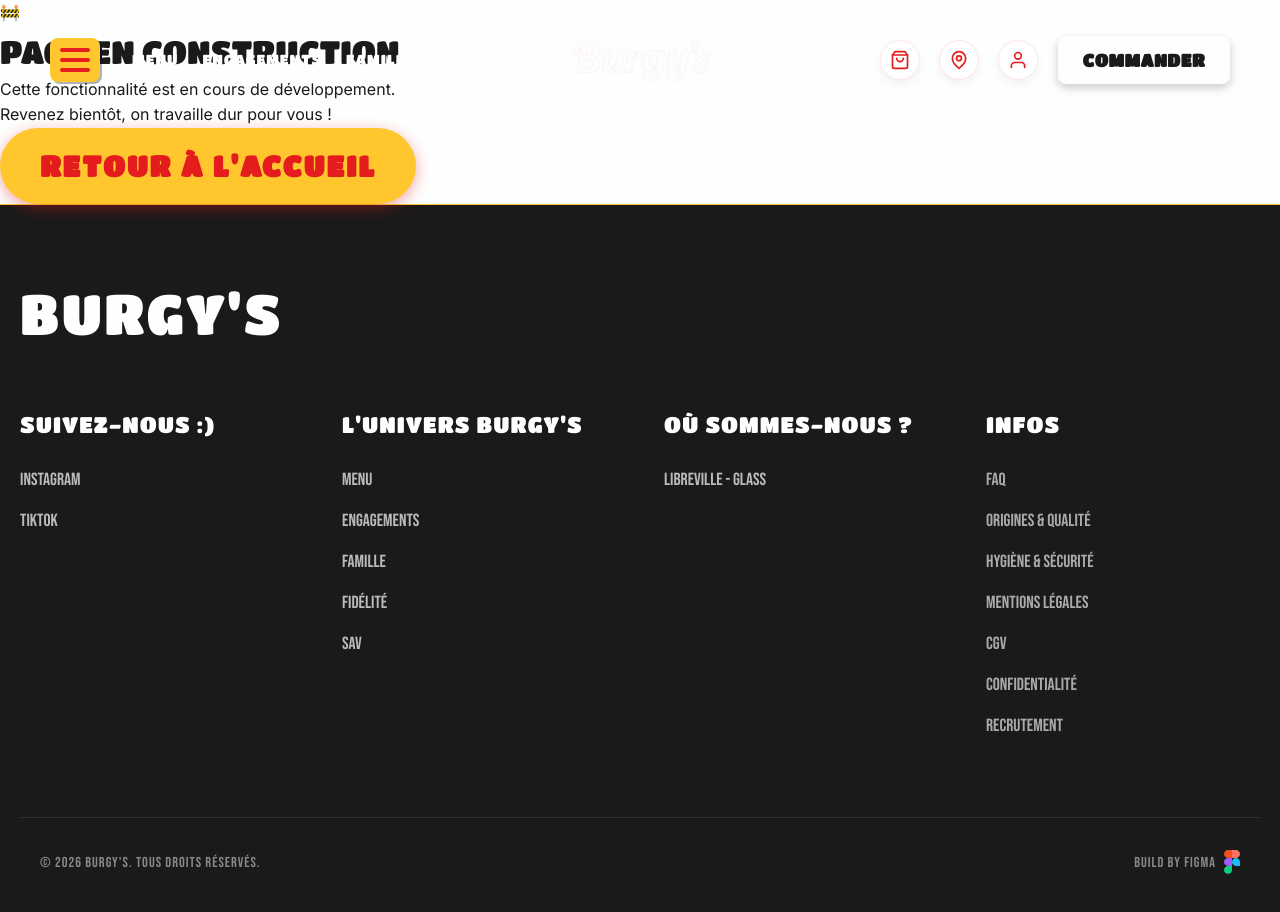
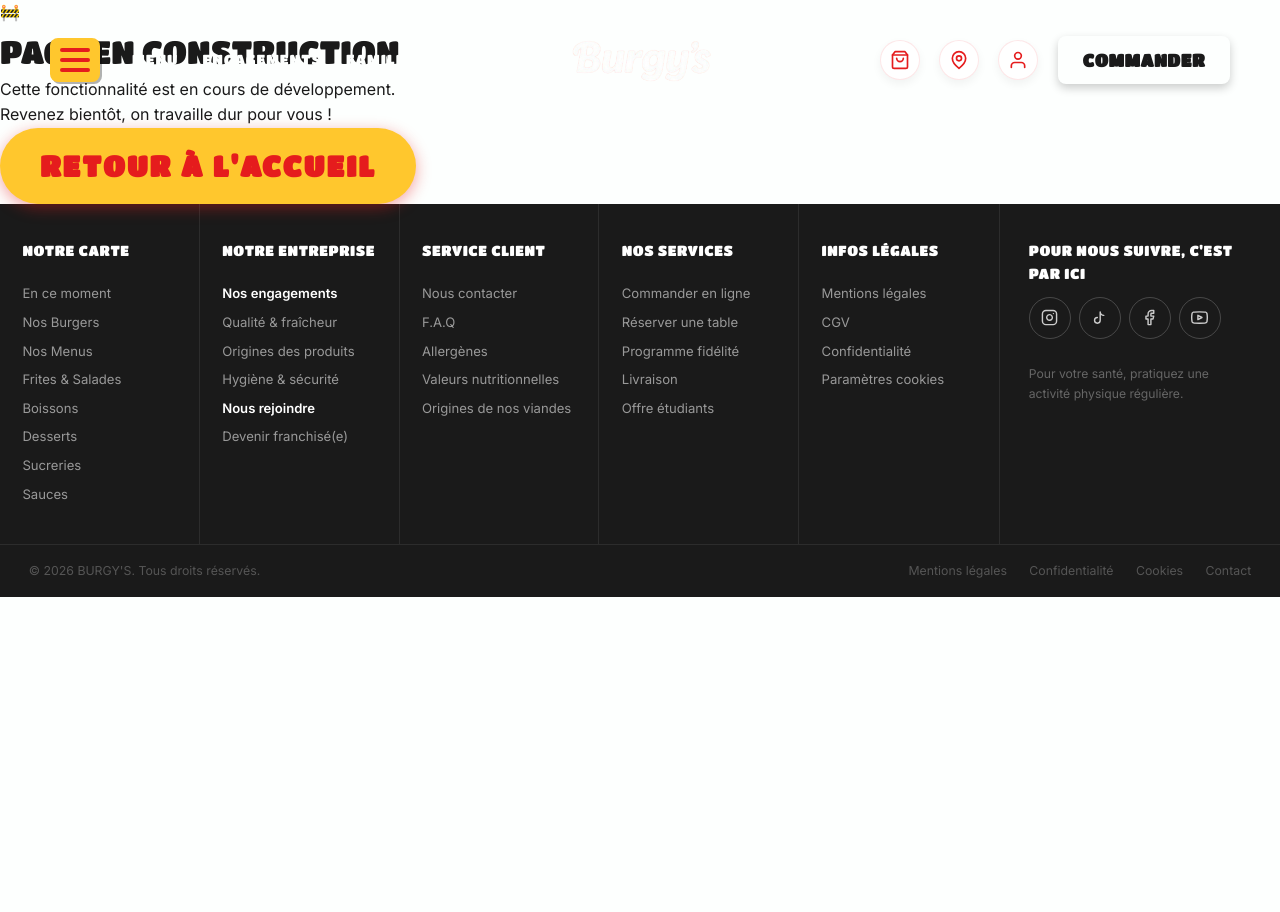
Before and after one commit to Squid-Nayth/burgy-s-demo, a React (Vite) app: page /en-construction in a window 1280 px wide. Shown: the top 912 px of the page. After the commit the page ends 800 px from the top, so only its background shows below. Built offline with nearby package versions, Linux system fonts and the light colour scheme.

Commit message:
Improved Footer design and made it responsive

```diff
--- a/src/components/Footer.jsx
+++ b/src/components/Footer.jsx
@@ -1,67 +1,276 @@
+import { useState } from 'react'
 import { Link } from 'react-router-dom'
+
+const footerStyles = `
+  .footer-v2 {
+    background: #1a1a1a;
+    color: #ccc;
+    font-family: var(--font-body);
+    font-size: 0.88rem;
+  }
+
+  /* ══ DESKTOP : grille 5 col + panneau droit ══ */
+  .footer-inner {
+    display: grid;
+    grid-template-columns: 1fr 280px;
+    border-bottom: 1px solid rgba(255,255,255,0.08);
+  }
+  .footer-cols {
+    display: grid;
+    grid-template-columns: repeat(5, 1fr);
+    border-right: 1px solid rgba(255,255,255,0.08);
+  }
+  .footer-col {
+    padding: 2.2rem 1.4rem;
+    border-right: 1px solid rgba(255,255,255,0.08);
+  }
+  .footer-col:last-child { border-right: none; }
+
+  /* Desktop : titre statique, chevron masqué, corps toujours visible */
+  .footer-col-header {
+    display: flex;
+    align-items: center;
+    justify-content: space-between;
+    margin-bottom: 1.1rem;
+    cursor: default;
+  }
+  .footer-col-title {
+    font-family: var(--font-heading);
+    font-size: 0.9rem;
+    color: #fff;
+    letter-spacing: 0.5px;
+    text-transform: uppercase;
+  }
+  .footer-chevron { display: none; }
+
+  .footer-col-body { overflow: visible; max-height: none; }
+  .footer-col-body ul { list-style: none; padding: 0; margin: 0; }
+  .footer-col-body ul li a,
+  .footer-col-body ul li span {
+    display: block;
+    padding: 0.28rem 0;
+    color: #999;
+    text-decoration: none;
+    font-size: 0.82rem;
+    line-height: 1.5;
+    transition: color 0.2s;
+  }
+  .footer-col-body ul li a:hover { color: var(--brand-yellow); }
+  .footer-col-body ul li a.bold-link { color: #fff; font-weight: 600; }
+
+  /* ══ PANNEAU DROIT ══ */
+  .footer-right {
+    padding: 2.2rem 1.8rem;
+    display: flex;
+    flex-direction: column;
+    gap: 1.6rem;
+  }
+  .footer-right-title {
+    font-family: var(--font-heading);
+    font-size: 0.9rem;
+    color: #fff;
+    text-transform: uppercase;
+    letter-spacing: 0.5px;
+    margin-bottom: 0.7rem;
+  }
+  .footer-social-icons { display: flex; gap: 0.5rem; flex-wrap: wrap; }
+  .footer-social-icon {
+    width: 42px; height: 42px;
+    border-radius: 50%;
+    border: 1px solid rgba(255,255,255,0.2);
+    display: flex; align-items: center; justify-content: center;
+    color: #ccc;
+    text-decoration: none;
+    transition: background 0.2s, color 0.2s, border-color 0.2s;
+  }
+  .footer-social-icon:hover { background: var(--brand-red); border-color: var(--brand-red); color: #fff; }
+  .footer-health-text { font-size: 0.76rem; color: #666; line-height: 1.65; }
+  .footer-health-text a { color: #888; text-decoration: underline; }
+  .footer-health-text a:hover { color: var(--brand-yellow); }
+
+  /* ══ BAS DE PAGE ══ */
+  .footer-bottom {
+    padding: 1rem 1.8rem;
+    display: flex;
+    align-items: center;
+    justify-content: space-between;
+    flex-wrap: wrap;
+    gap: 0.8rem;
+  }
+  .footer-bottom-copy { font-size: 0.77rem; color: #555; }
+  .footer-bottom-links { display: flex; gap: 1.4rem; flex-wrap: wrap; }
+  .footer-bottom-links a { font-size: 0.77rem; color: #555; text-decoration: none; transition: color 0.2s; }
+  .footer-bottom-links a:hover { color: var(--brand-yellow); }
+
+  /* ══ MOBILE : accordéon ══ */
+  @media (max-width: 960px) {
+    .footer-inner { grid-template-columns: 1fr; }
+    .footer-cols { grid-template-columns: 1fr; border-right: none; }
+    .footer-col { padding: 0; border-right: none; border-bottom: 1px solid rgba(255,255,255,0.08); }
+    .footer-col-header {
+      cursor: pointer;
+      padding: 1rem 1.4rem;
+      margin-bottom: 0;
+      user-select: none;
+      transition: background 0.2s;
+    }
+    .footer-col-header:hover { background: rgba(255,255,255,0.04); }
+    .footer-chevron {
+      display: block;
+      transition: transform 0.3s ease;
+      color: #888;
+      flex-shrink: 0;
+    }
+    .footer-chevron.open { transform: rotate(180deg); }
+    .footer-col-body {
+      overflow: hidden !important;
+      max-height: 0 !important;
+      transition: max-height 0.35s ease !important;
+    }
+    .footer-col-body.open { max-height: 600px !important; padding-bottom: 0.8rem; }
+    .footer-col-body ul { padding: 0.4rem 1.4rem 0; }
+    .footer-right { padding: 2rem 1.4rem; border-top: 1px solid rgba(255,255,255,0.08); }
+    .footer-bottom { padding: 1rem 1.4rem; flex-direction: column; align-items: flex-start; }
+  }
+`
+
+const columns = [
+  {
+    title: 'Notre Carte',
+    links: [
+      { label: 'En ce moment', to: '/#nouveaute' },
+      { label: 'Nos Burgers', to: '/nos-produits/burgers' },
+      { label: 'Nos Menus', to: '/nos-produits/menus' },
+      { label: 'Frites & Salades', to: '/nos-produits/frites' },
+      { label: 'Boissons', to: '/nos-produits/boissons' },
+      { label: 'Desserts', to: '/nos-produits/desserts' },
+      { label: 'Sucreries', to: '/nos-produits/sucreries' },
+      { label: 'Sauces', to: '/nos-produits/sauces' },
+    ],
+  },
+  {
+    title: 'Notre Entreprise',
+    links: [
+      { label: 'Nos engagements', to: '/engagements', bold: true },
+      { label: 'Qualité & fraîcheur', to: '/engagements' },
+      { label: 'Origines des produits', to: '/engagements' },
+      { label: 'Hygiène & sécurité', to: '/engagements' },
+      { label: 'Nous rejoindre', to: '/recrutement', bold: true },
+      { label: 'Devenir franchisé(e)', to: '/en-construction' },
+    ],
+  },
+  {
+    title: 'Service Client',
+    links: [
+      { label: 'Nous contacter', to: '/contact' },
+      { label: 'F.A.Q', to: '/contact' },
+      { label: 'Allergènes', to: '/allergenes' },
+      { label: 'Valeurs nutritionnelles', to: '/en-construction' },
+      { label: 'Origines de nos viandes', to: '/engagements' },
+    ],
+  },
+  {
+    title: 'Nos Services',
+    links: [
+      { label: 'Commander en ligne', to: '/en-construction' },
+      { label: 'Réserver une table', to: '/reservation' },
+      { label: 'Programme fidélité', to: '/fidelite' },
+      { label: 'Livraison', to: '/contact' },
+      { label: 'Offre étudiants', to: '/en-construction' },
+    ],
+  },
+  {
+    title: 'Infos légales',
+    links: [
+      { label: 'Mentions légales', to: '/mentions-legales' },
+      { label: 'CGV', to: '/mentions-legales#cgv' },
+      { label: 'Confidentialité', to: '/mentions-legales#confidentialite' },
+      { label: 'Paramètres cookies', to: '/mentions-legales#cookies' },
+    ],
+  },
+]
+
+function FooterCol({ title, links }) {
+  const [open, setOpen] = useState(false)
+  return (
+    <div className="footer-col">
+      <div className="footer-col-header" onClick={() => setOpen(o => !o)}>
+        <span className="footer-col-title">{title}</span>
+        <svg className={`footer-chevron ${open ? 'open' : ''}`} width="15" height="15" viewBox="0 0 24 24" fill="none" stroke="currentColor" strokeWidth="2.5">
+          <path d="m6 9 6 6 6-6" />
+        </svg>
+      </div>
+      <div className={`footer-col-body ${open ? 'open' : ''}`}>
+        <ul>
+          {links.map(l => (
+            <li key={l.label}>
+              <Link to={l.to} className={l.bold ? 'bold-link' : ''}>{l.label}</Link>
+            </li>
+          ))}
+        </ul>
+      </div>
+    </div>
+  )
+}
 
 export default function Footer() {
   return (
-    <footer className="footer" id="footer">
-      <div className="footer-structured">
-        <h2 className="footer-brand">BURGY'S</h2>
+    <>
+      <style>{footerStyles}</style>
+      <footer className="footer-v2" id="footer">
 
-        <div className="footer-grid-bio">
-          <div className="footer-col-bio">
-            <h4>SUIVEZ-NOUS :)</h4>
-            <ul>
-              <li><a href="https://www.instagram.com/burgys.gabon/" target="_blank" rel="noreferrer">INSTAGRAM</a></li>
-              <li><a href="#">TIKTOK</a></li>
-            </ul>
+        <div className="footer-inner">
+          {/* 5 colonnes de liens */}
+          <div className="footer-cols">
+            {columns.map(col => <FooterCol key={col.title} title={col.title} links={col.links} />)}
           </div>
 
-          <div className="footer-col-bio">
-            <h4>L'UNIVERS BURGY'S</h4>
-            <ul>
-              <li><Link to="/nos-produits">MENU</Link></li>
-              <li><Link to="/engagements">ENGAGEMENTS</Link></li>
-              <li><Link to="/reservation">FAMILLE</Link></li>
-              <li><Link to="/fidelite">FIDÉLITÉ</Link></li>
-              <li><Link to="/contact">SAV</Link></li>
-            </ul>
-          </div>
-
-          <div className="footer-col-bio">
-            <h4>OÙ SOMMES-NOUS ?</h4>
-            <ul>
-              <li><Link to="/#restaurants">LIBREVILLE - GLASS</Link></li>
-              <li><span style={{ opacity: 0.5 }}>PROCHAINEMENT...</span></li>
-            </ul>
-          </div>
-
-          <div className="footer-col-bio">
-            <h4>INFOS</h4>
-            <ul style={{ opacity: 0.9 }}>
-              <li><Link to="/contact">FAQ</Link></li>
-              <li><Link to="/engagements">ORIGINES & QUALITÉ</Link></li>
-              <li><Link to="/engagements">HYGIÈNE & SÉCURITÉ</Link></li>
-              <li><Link to="/mentions-legales">MENTIONS LÉGALES</Link></li>
-              <li><Link to="/mentions-legales#cgv">CGV</Link></li>
-              <li><Link to="/mentions-legales#confidentialite">CONFIDENTIALITÉ</Link></li>
-              <li><Link to="/recrutement">RECRUTEMENT</Link></li>
-            </ul>
+          {/* Panneau droit : social + santé */}
+          <div className="footer-right">
+            <div>
+              <p className="footer-right-title">Pour nous suivre, c'est par ici</p>
+              <div className="footer-social-icons">
+                <a href="https://www.instagram.com/burgys.gabon/" target="_blank" rel="noreferrer" className="footer-social-icon" aria-label="Instagram">
+                  <svg width="17" height="17" viewBox="0 0 24 24" fill="none" stroke="currentColor" strokeWidth="2" strokeLinecap="round" strokeLinejoin="round">
+                    <rect width="20" height="20" x="2" y="2" rx="5"/><path d="M16 11.37A4 4 0 1 1 12.63 8 4 4 0 0 1 16 11.37z"/><line x1="17.5" x2="17.51" y1="6.5" y2="6.5"/>
+                  </svg>
+                </a>
+                <a href="#" className="footer-social-icon" aria-label="TikTok">
+                  <svg width="17" height="17" viewBox="0 0 24 24" fill="none" stroke="currentColor" strokeWidth="2" strokeLinecap="round" strokeLinejoin="round">
+                    <path d="M9 12a4 4 0 1 0 4 4V4a5 5 0 0 0 5 5"/>
+                  </svg>
+                </a>
+                <a href="#" className="footer-social-icon" aria-label="Facebook">
+                  <svg width="17" height="17" viewBox="0 0 24 24" fill="none" stroke="currentColor" strokeWidth="2" strokeLinecap="round" strokeLinejoin="round">
+                    <path d="M18 2h-3a5 5 0 0 0-5 5v3H7v4h3v8h4v-8h3l1-4h-4V7a1 1 0 0 1 1-1h3z"/>
+                  </svg>
+                </a>
+                <a href="#" className="footer-social-icon" aria-label="YouTube">
+                  <svg width="17" height="17" viewBox="0 0 24 24" fill="none" stroke="currentColor" strokeWidth="2" strokeLinecap="round" strokeLinejoin="round">
+                    <path d="M22.54 6.42a2.78 2.78 0 0 0-1.95-1.96C18.88 4 12 4 12 4s-6.88 0-8.59.46A2.78 2.78 0 0 0 1.46 6.42 29 29 0 0 0 1 12a29 29 0 0 0 .46 5.58 2.78 2.78 0 0 0 1.95 1.96C5.12 20 12 20 12 20s6.88 0 8.59-.46a2.78 2.78 0 0 0 1.95-1.96A29 29 0 0 0 23 12a29 29 0 0 0-.46-5.58z"/>
+                    <polygon points="9.75 15.02 15.5 12 9.75 8.98 9.75 15.02"/>
+                  </svg>
+                </a>
+              </div>
+            </div>
+            <p className="footer-health-text">
+              Pour votre santé, pratiquez une activité physique régulière.
+            </p>
           </div>
         </div>
 
-        <div className="footer-legal" style={{ marginTop: '4rem', display: 'flex', justifyContent: 'space-between', alignItems: 'center', flexWrap: 'wrap', gap: '1rem', paddingTop: '2rem', borderTop: '1px solid rgba(255,255,255,0.1)' }}>
-          <div style={{ fontSize: '0.9rem', color: '#888' }}>&copy; 2026 BURGY'S. TOUS DROITS RÉSERVÉS.</div>
-          <div className="figma-mention" style={{ display: 'flex', alignItems: 'center', gap: '8px', color: '#888', fontSize: '0.9rem' }}>
-            <span>BUILD BY FIGMA</span>
-            <svg width="16" height="24" viewBox="0 0 38 57" fill="none" xmlns="http://www.w3.org/2000/svg">
-              <path d="M19 28.5C19 25.9837 20.0009 23.5706 21.7825 21.7891C23.564 20.0075 25.9771 19.0066 28.4934 19.0066C31.0098 19.0066 33.4229 20.0075 35.2044 21.7891C36.9859 23.5706 37.9868 25.9837 37.9868 28.5L37.9868 37.9934L28.4934 37.9934C25.9771 37.9934 23.564 36.9925 21.7825 35.211C20.0009 33.4294 19 31.0163 19 28.5Z" fill="#1ABCFE"/>
-              <path d="M0 47.4868C0 44.9704 1.00088 42.5573 2.78248 40.7758C4.56407 38.9942 6.97715 37.9934 9.49346 37.9934H18.9869V47.4868C18.9869 49.9982 17.988 52.4068 16.21 54.1818C14.4319 55.9567 12.0216 56.954 9.51016 56.954C7.00355 56.9531 4.59966 55.9549 2.8226 54.1793C1.04555 52.4037 0.0455141 50.0007 0 47.4868Z" fill="#0ACF83"/>
-              <path d="M0 28.5C0 25.9837 1.00088 23.5706 2.78248 21.7891C4.56407 20.0075 6.97715 19.0066 9.49346 19.0066H18.9869V37.9934H9.49346C6.97715 37.9934 4.56407 36.9925 2.78248 35.211C1.00088 33.4294 0 31.0163 0 28.5Z" fill="#A259FF"/>
-              <path d="M0 9.5C0 6.98369 1.00088 4.57059 2.78248 2.78906C4.56407 1.00753 6.97715 0.0065918 9.49346 0.0065918H18.9869V19.0066H9.49346C6.97715 19.0066 4.56407 18.0057 2.78248 16.2241C1.00088 14.4426 0 12.0295 0 9.5Z" fill="#F24E1E"/>
-              <path d="M19 0.0065918L28.4984 0.0065918C31.0135 0.0065918 33.4254 1.00693 35.2061 2.78762C36.9868 4.56832 37.9871 6.98021 37.9871 9.49533C37.9871 12.0104 36.9868 14.4223 35.2061 16.203C33.4254 17.9837 31.0135 18.9841 28.4984 18.9841L19 18.9841V0.0065918Z" fill="#FF7262"/>
-            </svg>
+        {/* Copyright + liens légaux */}
+        <div className="footer-bottom">
+          <span className="footer-bottom-copy">&copy; 2026 BURGY'S. Tous droits réservés.</span>
+          <div className="footer-bottom-links">
+            <Link to="/mentions-legales">Mentions légales</Link>
+            <Link to="/mentions-legales#confidentialite">Confidentialité</Link>
+            <Link to="/mentions-legales#cookies">Cookies</Link>
+            <Link to="/contact">Contact</Link>
           </div>
         </div>
-      </div>
-    </footer>
+
+      </footer>
+    </>
   )
 }
```
